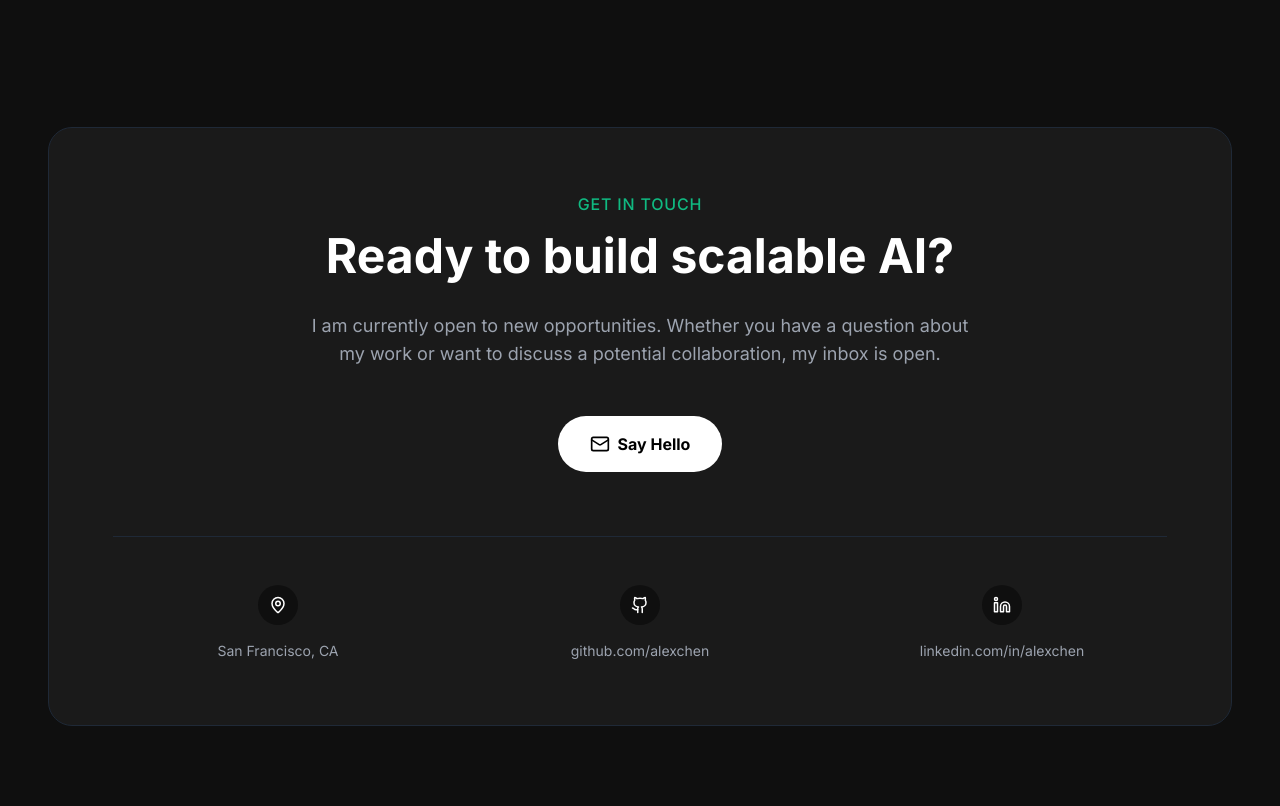
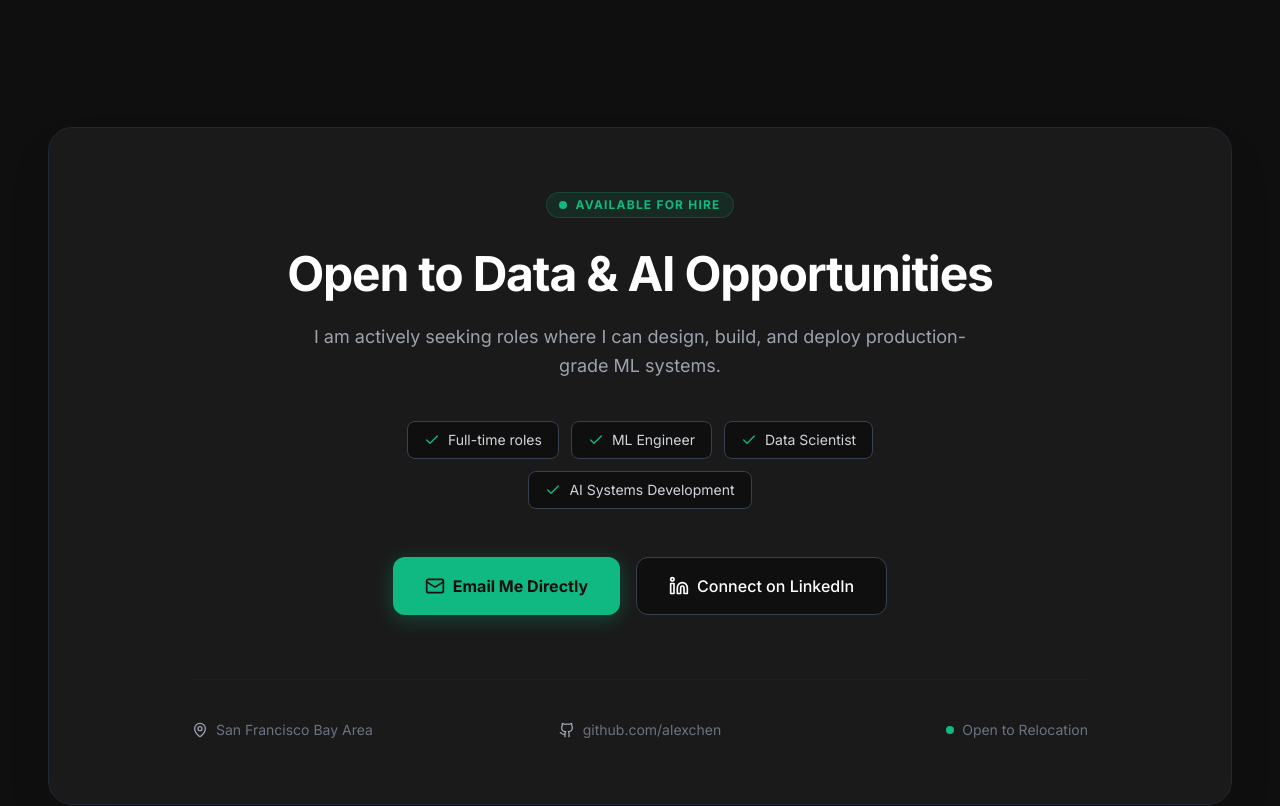
Before and after one commit to padmabhushanpagare/Ml_systems_portfolio, a React (Vite) app: page / in a window 1280 px wide. Shown: the part 7420-8226 px from the top of the page. Built offline with nearby package versions, Linux system fonts and the light colour scheme.

Commit message:
feat(contact): Enhance contact section with availability and role details
Adds visual indicators for availability and lists specific roles being sought. This clarifies the user's current professional status and target opportunities.

```diff
--- a/components/Contact.tsx
+++ b/components/Contact.tsx
@@ -1,45 +1,82 @@
 import React from 'react';
 import Section from './Section';
-import { Mail, Github, Linkedin, MapPin } from 'lucide-react';
+import { Mail, Github, Linkedin, MapPin, Check } from 'lucide-react';
 
 const Contact: React.FC = () => {
+  const roles = [
+    "Full-time roles",
+    "ML Engineer",
+    "Data Scientist",
+    "AI Systems Development"
+  ];
+
   return (
     <Section id="contact" className="mb-12">
-      <div className="bg-surface rounded-3xl p-8 md:p-16 border border-gray-800 text-center">
-        <h3 className="text-accent font-medium mb-4 uppercase tracking-wider">Get in Touch</h3>
-        <h2 className="text-3xl md:text-5xl font-bold text-white mb-8">Ready to build scalable AI?</h2>
-        <p className="text-gray-400 text-lg max-w-2xl mx-auto mb-12">
-          I am currently open to new opportunities. Whether you have a question about my work or want to discuss a potential collaboration, my inbox is open.
+      <div className="bg-surface rounded-3xl p-8 md:p-16 border border-gray-800 flex flex-col items-center text-center shadow-2xl shadow-black/20">
+
+        <div className="inline-flex items-center gap-2 px-3 py-1 rounded-full bg-accent/10 border border-accent/20 text-accent text-xs font-bold uppercase tracking-widest mb-8">
+            <span className="relative flex h-2 w-2">
+                <span className="animate-ping absolute inline-flex h-full w-full rounded-full bg-accent opacity-75"></span>
+                <span className="relative inline-flex rounded-full h-2 w-2 bg-accent"></span>
+            </span>
+            Available for Hire
+        </div>
+
+        <h2 className="text-3xl md:text-5xl font-bold text-white mb-6 tracking-tight">
+          Open to Data & AI Opportunities
+        </h2>
+
+        <p className="text-gray-400 text-lg max-w-2xl mx-auto mb-10 leading-relaxed">
+          I am actively seeking roles where I can design, build, and deploy production-grade ML systems.
         </p>
 
+        {/* Roles List */}
+        <div className="flex flex-wrap justify-center gap-3 mb-12 max-w-2xl">
+            {roles.map((role, idx) => (
+                <div key={idx} className="flex items-center gap-2 bg-background border border-gray-700 px-4 py-2 rounded-lg text-sm text-gray-300">
+                    <Check size={16} className="text-accent" />
+                    <span>{role}</span>
+                </div>
+            ))}
+        </div>
+
+        {/* CTAs */}
+        <div className="flex flex-col sm:flex-row gap-4 mb-16 w-full sm:w-auto">
             <a
             href="mailto:hello@alexchen.dev"
-          className="inline-flex items-center gap-2 bg-white text-black font-bold px-8 py-4 rounded-full hover:bg-accent hover:text-white transition-all duration-300 mb-16"
+            className="inline-flex items-center justify-center gap-2 bg-accent text-background font-bold px-8 py-4 rounded-xl hover:bg-accent-hover transition-all duration-300 hover:-translate-y-1 shadow-[0_4px_20px_rgba(16,185,129,0.3)]"
             >
             <Mail size={20} />
-          Say Hello
+            Email Me Directly
             </a>
 
-        <div className="grid grid-cols-1 md:grid-cols-3 gap-8 text-sm text-gray-400 border-t border-gray-800 pt-12">
-          <div className="flex flex-col items-center gap-2">
-            <div className="w-10 h-10 rounded-full bg-background flex items-center justify-center text-white mb-2">
-              <MapPin size={18} />
+            <a
+            href="https://linkedin.com/in/alexchen"
+            target="_blank"
+            rel="noopener noreferrer"
+            className="inline-flex items-center justify-center gap-2 bg-background text-white border border-gray-700 font-medium px-8 py-4 rounded-xl hover:border-accent hover:text-accent transition-all duration-300 hover:-translate-y-1"
+            >
+            <Linkedin size={20} />
+            Connect on LinkedIn
+            </a>
         </div>
-            <span>San Francisco, CA</span>
+
+        {/* Footer Links */}
+        <div className="grid grid-cols-1 md:grid-cols-3 gap-6 text-sm text-gray-500 border-t border-gray-800/50 pt-10 w-full max-w-4xl">
+          <div className="flex items-center justify-center md:justify-start gap-2">
+            <MapPin size={16} className="text-gray-400" />
+            <span>San Francisco Bay Area</span>
           </div>
-          <div className="flex flex-col items-center gap-2">
-            <div className="w-10 h-10 rounded-full bg-background flex items-center justify-center text-white mb-2">
-              <Github size={18} />
+          <div className="flex items-center justify-center gap-2">
+            <Github size={16} className="text-gray-400" />
+            <a href="#" className="hover:text-white transition-colors">github.com/alexchen</a>
           </div>
-            <a href="#" className="hover:text-accent transition-colors">github.com/alexchen</a>
-          </div>
-          <div className="flex flex-col items-center gap-2">
-            <div className="w-10 h-10 rounded-full bg-background flex items-center justify-center text-white mb-2">
-              <Linkedin size={18} />
-            </div>
-            <a href="#" className="hover:text-accent transition-colors">linkedin.com/in/alexchen</a>
+          <div className="flex items-center justify-center md:justify-end gap-2">
+             <span className="w-2 h-2 rounded-full bg-accent"></span>
+             <span>Open to Relocation</span>
           </div>
         </div>
+
       </div>
     </Section>
   );
```
Lines whose indentation alone changed are shown as unchanged.
